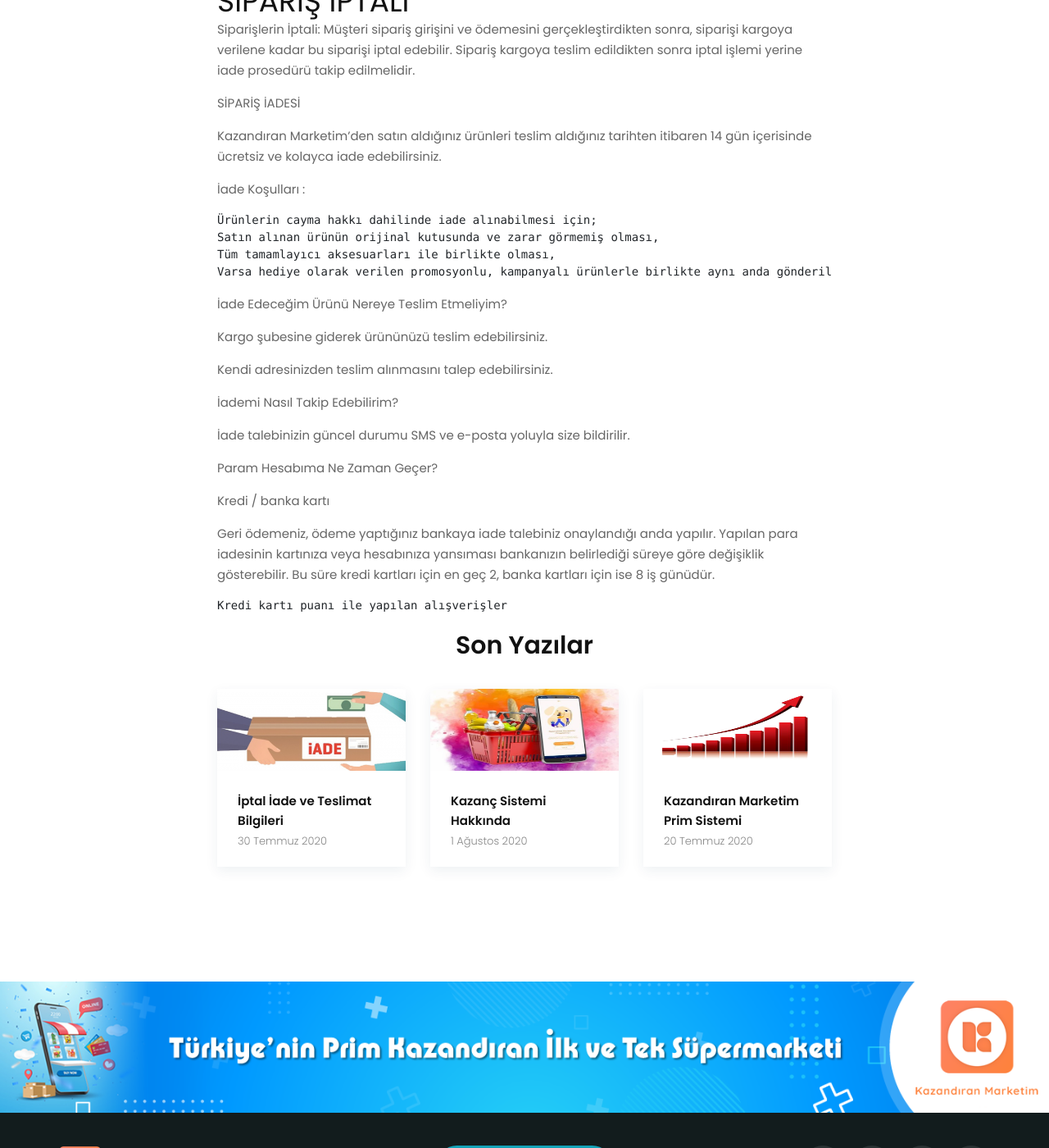
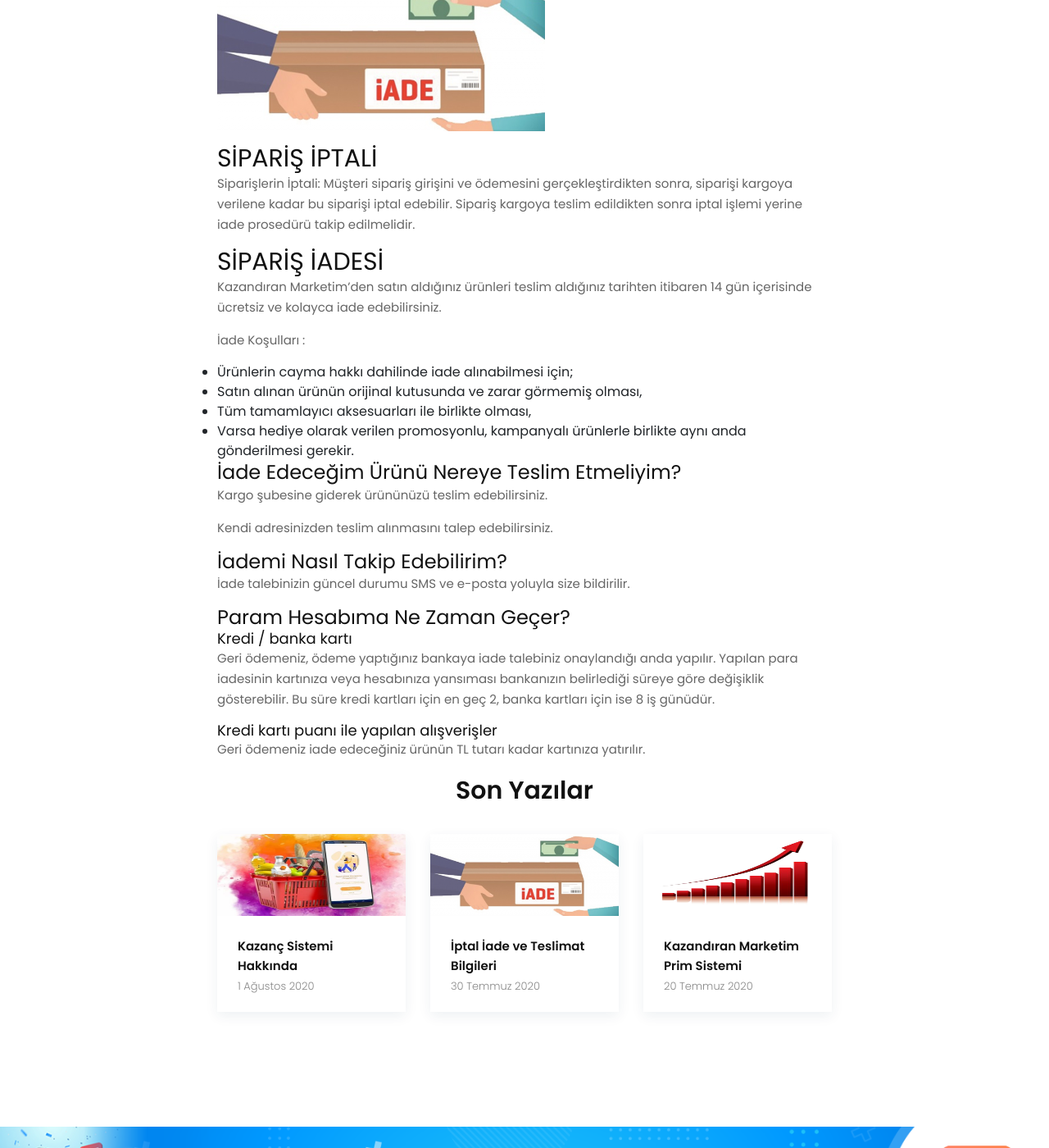
Before and after one commit to kazandiranmarketim/kazandiranmarketim.github.io, a Jekyll site: the page built from _posts/2020-07-30-iade.md, in a window 1280 px wide and 1400 px high, scrolled down 854 px. Shown: the whole window at 82% size. Built offline with Jekyll 4.4.1, drawn with Linux system fonts in a browser that asks for light colours; nearby versions of some CDN libraries.

Commit message:
kazanc blog fix

```diff
--- a/_posts/2020-07-30-iade.md
+++ b/_posts/2020-07-30-iade.md
@@ -1,52 +1,49 @@
 ---
 layout: post
-title:  "İptal İade ve Teslimat Bilgileri"
+title: "İptal İade ve Teslimat Bilgileri"
 tarih: "30 Temmuz 2020"
 thumbnail: "iade.png"
 ---
 
-## SİPARİŞ TESLİM SÜRESİ ve SEVKİYATI
 
-Siparişi verilen ürünlerin kargoya verilme süresi, havalenin yapılmasından ve kredi kartı ile ödemede ise Banka tarafından onay alındıktan sonra en geç 7 iş günüdür. Siparişler, yasal 30 günlük süreyi aşmamak koşulu ile her bir ürün için müşterinin adresinin yerleşim yerine uzaklığına bağlı olarak müşteriye veya gösterdiği adresteki kişi/kuruluşa teslim edilir. Kazandıran Marketim’e yazılı bildirimle ek 10 (on) günlük süre uzatım hakkını saklı tutar. Eğer müşterinin bulunduğu yerde kargo acentesi mevcut değil ise Mobil Bölge olarak tabir edilir ve haftanın belirli günlerinde ürün teslimi yapılır. Kargo şirketlerinin teslimatlarında, Kargo şirketlerinden kaynaklanan gecikmelerde ve/veya Kargo Şirketinin haftada bir gün teslimat yaptığı bölgelerde, sevk bilgilerindeki yanlışlık ve eksiklik olduğu hallerde, bazı sosyal olaylar ve doğal afetler gibi durumlarda belirtilen gün süresinde sarkma olabilir. Ürün, müşteri tarafından verilen sevk bilgilerindeki yanlışlık ve/veya alıcının yerinde olmamasından doğabilecek ekstra kargo bedellerinden Kazandıran Marketim  sorumlu tutulamaz.
+### SİPARİŞ TESLİM SÜRESİ ve SEVKİYATI
 
+Siparişi verilen ürünlerin kargoya verilme süresi, havalenin yapılmasından ve kredi kartı ile ödemede ise Banka tarafından onay alındıktan sonra en geç 7 iş günüdür. Siparişler, yasal 30 günlük süreyi aşmamak koşulu ile her bir ürün için müşterinin adresinin yerleşim yerine uzaklığına bağlı olarak müşteriye veya gösterdiği adresteki kişi/kuruluşa teslim edilir. Kazandıran Marketim’e yazılı bildirimle ek 10 (on) günlük süre uzatım hakkını saklı tutar. Eğer müşterinin bulunduğu yerde kargo acentesi mevcut değil ise Mobil Bölge olarak tabir edilir ve haftanın belirli günlerinde ürün teslimi yapılır. Kargo şirketlerinin teslimatlarında, Kargo şirketlerinden kaynaklanan gecikmelerde ve/veya Kargo Şirketinin haftada bir gün teslimat yaptığı bölgelerde, sevk bilgilerindeki yanlışlık ve eksiklik olduğu hallerde, bazı sosyal olaylar ve doğal afetler gibi durumlarda belirtilen gün süresinde sarkma olabilir. Ürün, müşteri tarafından verilen sevk bilgilerindeki yanlışlık ve/veya alıcının yerinde olmamasından doğabilecek ekstra kargo bedellerinden Kazandıran Marketim sorumlu tutulamaz.
 
+![](/assets/img/blog/iade.png)
 
-## SİPARİŞ İPTALİ
+### SİPARİŞ İPTALİ
 
 Siparişlerin İptali: Müşteri sipariş girişini ve ödemesini gerçekleştirdikten sonra, siparişi kargoya verilene kadar bu siparişi iptal edebilir. Sipariş kargoya teslim edildikten sonra iptal işlemi yerine iade prosedürü takip edilmelidir.
 
-
-
- SİPARİŞ İADESİ
+### SİPARİŞ İADESİ
 
 Kazandıran Marketim'den satın aldığınız ürünleri teslim aldığınız tarihten itibaren 14 gün içerisinde ücretsiz ve kolayca iade edebilirsiniz.
 
-
-
 İade Koşulları :
 
-    Ürünlerin cayma hakkı dahilinde iade alınabilmesi için;
-    Satın alınan ürünün orijinal kutusunda ve zarar görmemiş olması,
-    Tüm tamamlayıcı aksesuarları ile birlikte olması,
-    Varsa hediye olarak verilen promosyonlu, kampanyalı ürünlerle birlikte aynı anda gönderilmesi gerekir.
+- Ürünlerin cayma hakkı dahilinde iade alınabilmesi için;
+- Satın alınan ürünün orijinal kutusunda ve zarar görmemiş olması,
+- Tüm tamamlayıcı aksesuarları ile birlikte olması,
+- Varsa hediye olarak verilen promosyonlu, kampanyalı ürünlerle birlikte aynı anda gönderilmesi gerekir.
 
-
-
-İade Edeceğim Ürünü Nereye Teslim Etmeliyim?
+#### İade Edeceğim Ürünü Nereye Teslim Etmeliyim?
 
 Kargo şubesine giderek ürününüzü teslim edebilirsiniz.
 
 Kendi adresinizden teslim alınmasını talep edebilirsiniz.
 
-İademi Nasıl Takip Edebilirim?
+#### İademi Nasıl Takip Edebilirim?
 
 İade talebinizin güncel durumu SMS ve e-posta yoluyla size bildirilir.
 
-Param Hesabıma Ne Zaman Geçer?
+#### Param Hesabıma Ne Zaman Geçer?
 
-Kredi / banka kartı
+##### Kredi / banka kartı
 
 Geri ödemeniz, ödeme yaptığınız bankaya iade talebiniz onaylandığı anda yapılır.
 Yapılan para iadesinin kartınıza veya hesabınıza yansıması bankanızın belirlediği süreye göre değişiklik gösterebilir. Bu süre kredi kartları için en geç 2, banka kartları için ise 8 iş günüdür.
 
-    Kredi kartı puanı ile yapılan alışverişler
+##### Kredi kartı puanı ile yapılan alışverişler
+
+Geri ödemeniz iade edeceğiniz ürünün TL tutarı kadar kartınıza yatırılır.
```
Also changed, not shown: _posts/2020-08-01-kazanc.md (renamed from _posts/2020-07-30-iade copy.md).
